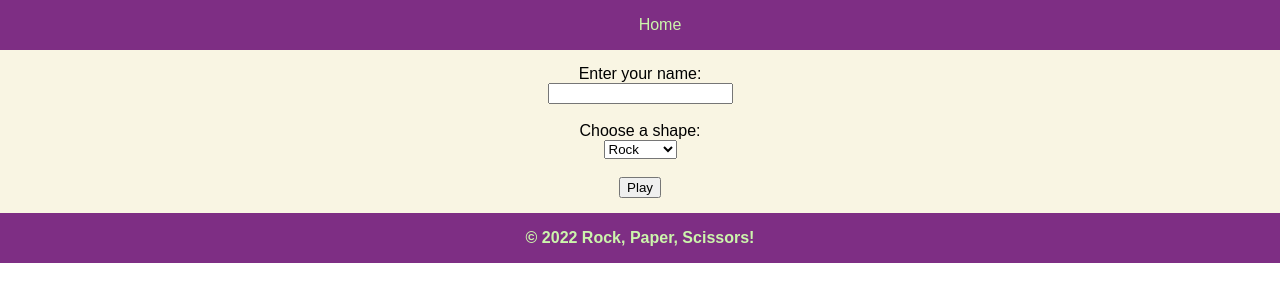
After one commit to michaelmjh/W03D5rock_paper_scissors, a Flask app: page /play in a window 1280 px wide. The commit adds this page. Shown: the top 302 px of the page. Run offline with Flask 2, Linux system fonts and the light colour scheme.

Commit message:
Completed code with css styling

```diff
--- a/controllers/controller.py
+++ b/controllers/controller.py
@@ -1,6 +1,43 @@
 from app import app
 from flask import render_template, request
+from models.current_game import *
+from models.player import Player
+from models.game import Game
+from models.current_game import *
 
 @app.route("/")
 def index():
-    return render_template("index.html", title="Home")
+    clear_current_game()
+    return render_template("home.html", title="Home")
+
+@app.route("/single_player")
+def play_game_single():
+    generate_computer_player()
+    return render_template("play.html", title="Play Game")
+
+@app.route("/play")
+def play_game_multi():
+    return render_template("play.html", title="Play Game")
+
+@app.route("/play", methods=['POST'])
+def add_player():
+    p_name = request.form['name']
+    p_shape = request.form['shape']
+
+    new_player = Player(p_name, p_shape)
+    add_player_to_game(new_player)
+
+    if len(current_game) == 1:
+        return render_template("play.html", title="Play Game")
+    else:
+        winner = generate_winner()
+        return render_template("result.html", title="Home", players=current_game, winner=winner)
+
+@app.route("/result")
+def show_outcome():
+    return render_template("result.html", title="result", winner=winner)
+
+@app.route('/<shape_1>/<shape_2>')
+def rock_scissors(shape_1, shape_2):
+    result = Game.play_basic(shape_1.title(), shape_2.title())
+    return "Player 1 wins by playing rock"
--- /dev/null
+++ b/models/current_game.py
@@ -0,0 +1,32 @@
+import random
+from models.game import Game
+from models.player import Player
+
+current_game = []
+winner = None
+
+def clear_current_game():
+    current_game.clear()
+    winner = None
+    single_player_game = None
+
+def add_player_to_game(player):
+    current_game.append(player)
+
+def generate_computer_player():
+    shape = generate_random_shape()
+    new_player = Player("Computer", shape)
+    add_player_to_game(new_player)
+
+def generate_random_shape():
+    index = random.randint(0,2)
+    if index == 0:
+        return "Rock"
+    elif index == 1:
+        return "Paper"
+    elif index == 2:
+        return "Scissors"
+
+def generate_winner():
+    new_game = Game(current_game[0], current_game[1])
+    return new_game.play_game()
--- /dev/null
+++ b/static/css/main.css
@@ -0,0 +1,106 @@
+body {
+    margin: 0;
+    font-size: px;
+    font-family: Arial, Helvetica, sans-serif;
+}
+
+#grid_container {
+    display: grid;
+    grid-template-areas:
+        'header header header'
+        'home home home'
+        'player_input player_input player_input'
+        'results results results'
+    ;
+    grid-template-columns: 33% 33% 33%;
+}
+
+#navigation_bar {
+    grid-area: nav;
+    background-color: #7E2E84;
+    color: #CCF5AC;
+    text-align: center;
+    display: flex;
+    flex-flow: row wrap;
+    list-style: none;
+    justify-content: center;
+}
+
+a {
+    color: #CCF5AC;
+    text-decoration: none;
+}
+
+li {
+    display: flex;
+    flex-flow: row wrap;
+}
+
+footer {
+    padding: 16px;
+    background-color: #7E2E84;
+    color: #CCF5AC;
+    font-weight: bold;
+    text-align: center;
+    grid-area: footer;
+}
+
+#home {
+    grid-area: home;
+    justify-content: center;
+    text-align: center;
+    background-color: #F9F5E3;
+}
+
+#player_input {
+    grid-area: player_input;
+    text-align: center;
+    background-color: #F9F5E3;
+    padding: 15px;
+}
+
+#results {
+    grid-area: results;
+    text-align: center;
+    display: grid;
+    grid-template-areas:
+        'player_1 vs player_2'
+        'outcome outcome outcome'
+    ;
+    grid-template-columns: 33% 33% 33%;
+    background-color: #F9F5E3;
+}
+
+#vs {
+    justify-content: center;
+    padding-top: 25%;
+}
+
+#outcome {
+    font-size: 40px;
+}
+
+#player_1_image {
+    position: relative;
+    animation-name: p1_animation;
+    animation-duration: 0.5s;
+    animation-direction: reverse;
+}
+
+@keyframes p1_animation {
+    0%   {left:0px; top:0px;}
+    100%  {left:-600px; top:0px;}
+}
+
+#player_2_image {
+    position: relative;
+    animation-name: p2_animation;
+    animation-duration: 1s;
+    animation-direction: reverse;
+}
+
+@keyframes p2_animation {
+    0%   {left:0px; top:0px;}
+    75%   {right:-600px; top:0px;}
+    100%  {right:-600px; top:0px;}
+}
--- a/templates/index.html
+++ /dev/null
@@ -1,5 +0,0 @@
-{% extends "template.html" %}
-
-{% block content %}
-    <p>Home</p>
-{% endblock %}
--- /dev/null
+++ b/templates/play.html
@@ -0,0 +1,32 @@
+{% extends "template.html" %}
+
+{% block content %}
+<div  id="navigation_bar">
+    <nav>
+        <ul>
+            <li clas="navLink"><a href="/">Home</a></li>
+        </ul>
+    </nav>
+</div>
+
+<div id="player_input">
+    <form action="/play" method="POST">
+        <label for="name">Enter your name:</label>
+        <br>
+        <input type="text" name="name" id="name" required>
+        <br>
+        <br>
+        <label for="shape">Choose a shape:</label>
+        <br>
+        <select name="shape" id="shape">
+            <option value="Rock">Rock</option>
+            <option value="Paper">Paper</option>
+            <option value="Scissors">Scissors</option>
+        </select>
+        <br>
+        <br>
+        <input type="submit" value="Play">
+    </form>
+</div>
+
+{% endblock %}
--- a/templates/template.html
+++ b/templates/template.html
@@ -4,11 +4,17 @@
     <meta charset="UTF-8">
     <meta http-equiv="X-UA-Compatible" content="IE=edge">
     <meta name="viewport" content="width=device-width, initial-scale=1.0">
-    <title>Document</title>
+    <link rel="stylesheet" href="{{ url_for('static', filename='css/main.css') }}">
+    <title>Rock, Paper, Scissors!</title>
 </head>
 <body>
+    <div id="grid-container">
     {% block content %}
 
     {% endblock %}
+        <footer>&copy;
+            2022 Rock, Paper, Scissors!
+        </footer>
+    </div>
 </body>
 </html>
```
Also changed, not shown: models/game.py (+28 -9 lines), templates/home.html (added, +17 -0 lines), templates/result.html (added, +71 -0 lines), models/player.py (line endings or trailing spaces).
